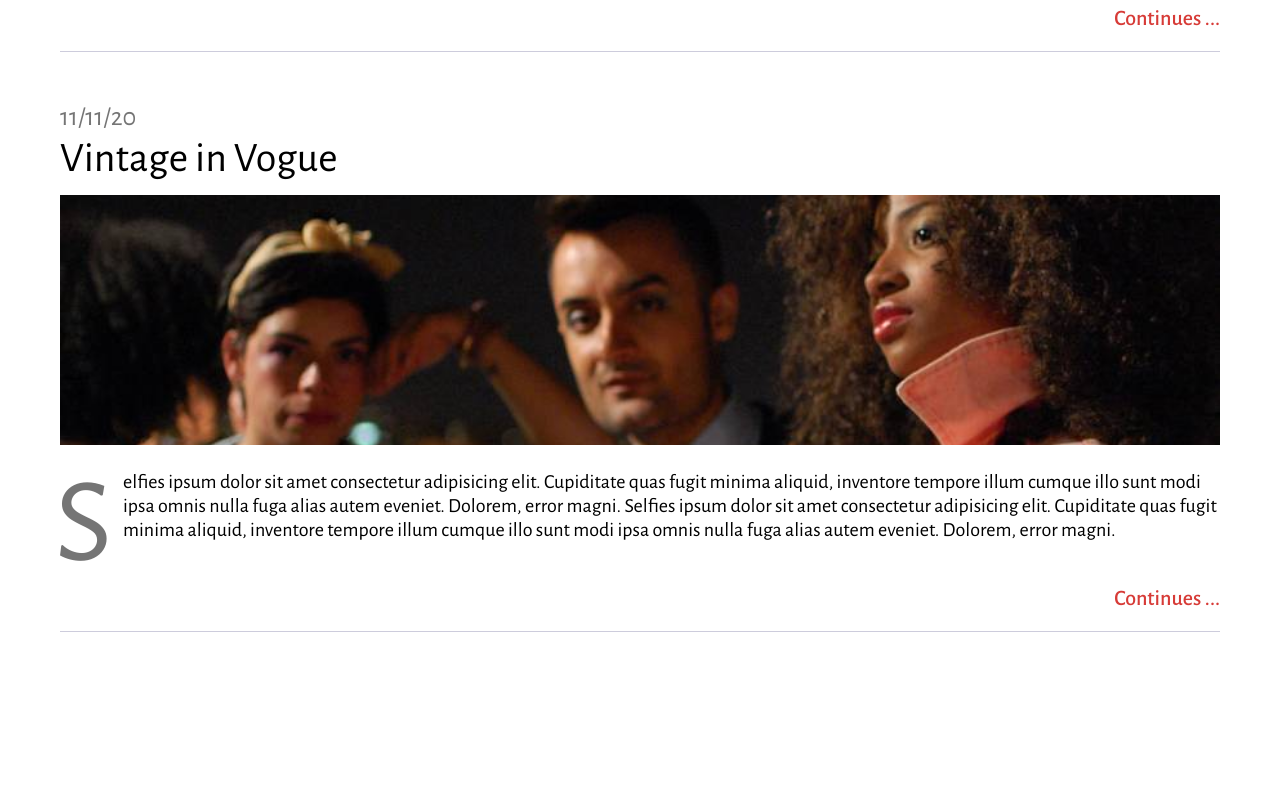
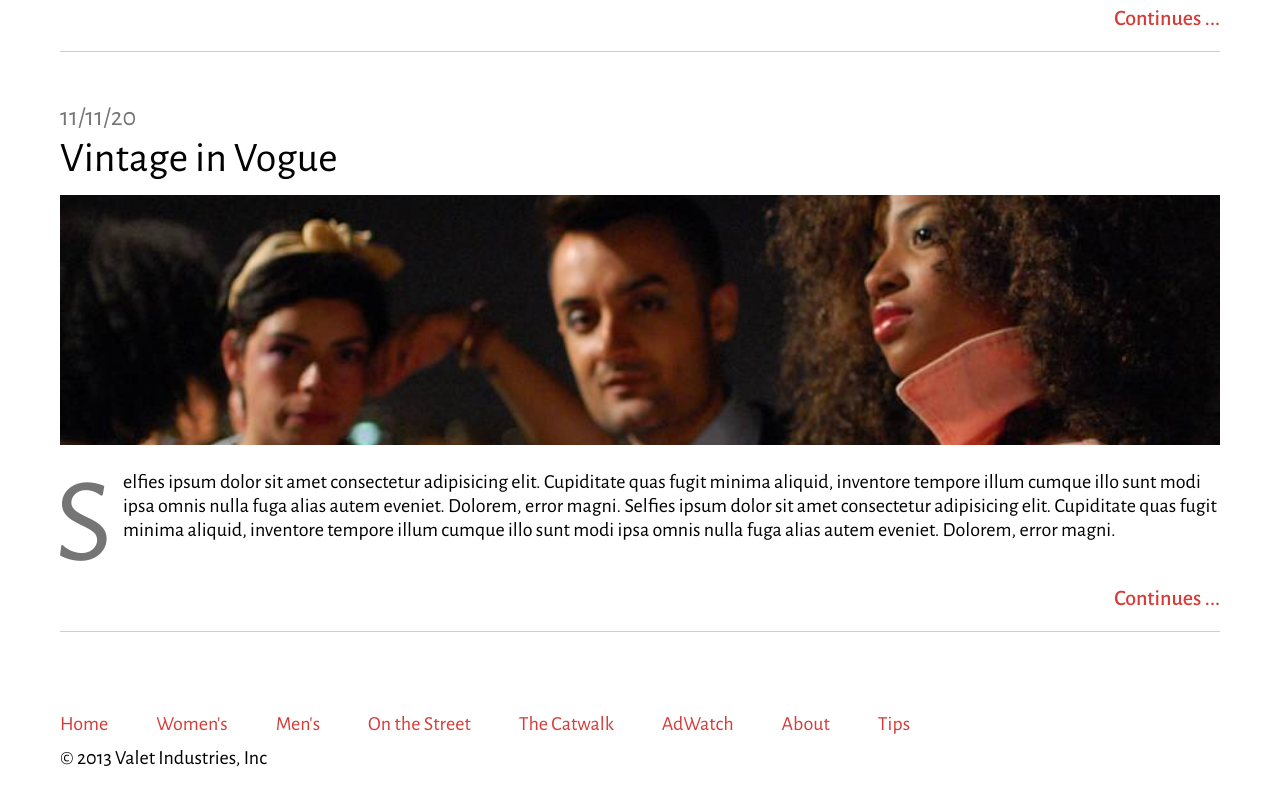
Before and after one commit to brittshook/fashion-blog-html, a plain HTML site: page index.html in a window 1280 px wide. Shown: the part 801-1601 px from the top of the page. Before the commit the page ends 1543 px from the top, so only its background shows below. Drawn offline with nearby package versions, Linux system fonts and the light colour scheme.

Commit message:
add footer text

```diff
--- a/index.html
+++ b/index.html
@@ -73,5 +73,17 @@
       </div>
     </main>
   </body>
-  <footer></footer>
+  <footer>
+    <div>
+      <a href="#test" class="footer-link">Home</a>
+      <a href="#test" class="footer-link">Women's</a>
+      <a href="#test" class="footer-link">Men's</a>
+      <a href="#test" class="footer-link">On the Street</a>
+      <a href="#test" class="footer-link">The Catwalk</a>
+      <a href="#test" class="footer-link">AdWatch</a>
+      <a href="#test" class="footer-link">About</a>
+      <a href="#test" class="footer-link">Tips</a>
+    </div>
+    <p>© 2013 Valet Industries, Inc</p>
+  </footer>
 </html>
```
